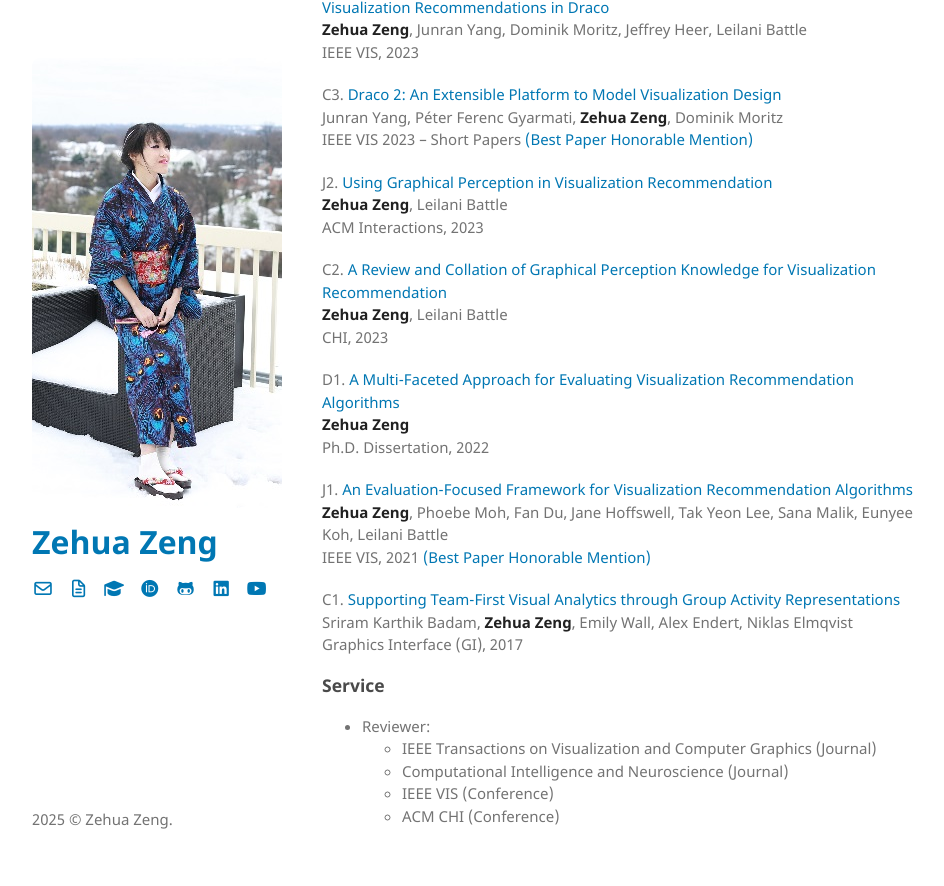
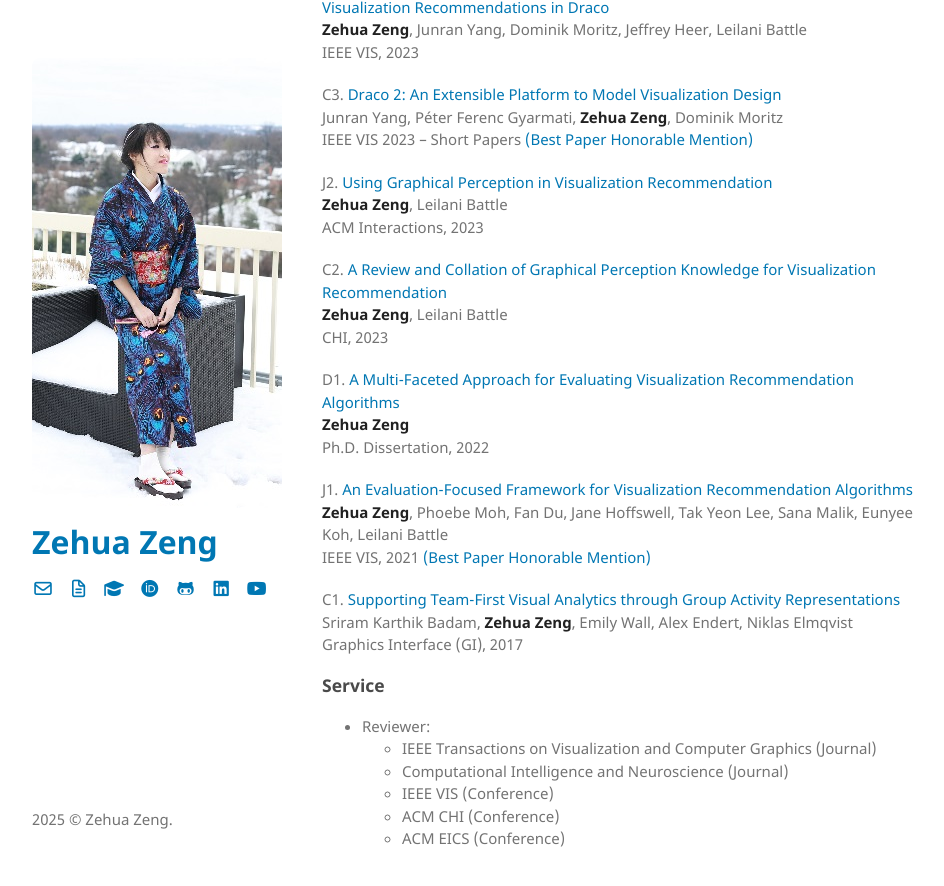
Before and after one commit to Zehua-Zeng/zehua-zeng.github.io, a Jekyll site: the page built from index.md, in a window 1280 px wide and 900 px high, scrolled down 1026 px. Shown: the top 886 px of the window, without its empty margins (158-1102 px from the left). Built offline with Jekyll 4.4.1, drawn with Linux system fonts in a browser that asks for light colours; the repository's description, which GitHub fills in, is left out; our own code applies the rules of GitHub Pages for plain Markdown files.

Commit message:
add new conference in the review section

```diff
--- a/index.md
+++ b/index.md
@@ -73,3 +73,4 @@ Graphics Interface (GI), 2017
   - Computational Intelligence and Neuroscience (Journal)
   - IEEE VIS (Conference)
   - ACM CHI (Conference)
+  - ACM EICS (Conference)
```
